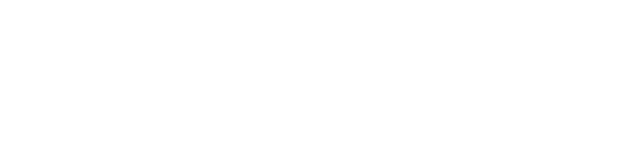
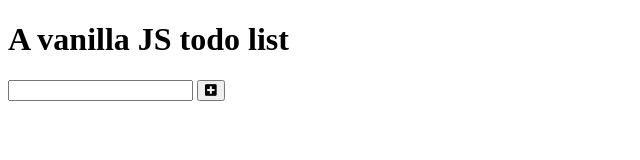
Before and after one commit to dominicdaviescodes/vanilla-todo, a plain HTML site: page index.html in a window 1280 px wide. Shown: the whole page, without its empty margins (0-640 px from the left). Drawn offline with Linux system fonts and the light colour scheme.

Commit message:
create html structure

```diff
--- a/index.html
+++ b/index.html
@@ -11,7 +11,20 @@
 </head>
 
 <body>
+  <header>
+    <h1>A vanilla JS todo list</h1>
+  </header>
+  <form>
+    <input type="text" class="todo-input">
+    <button class="todo-button" type="submit">
+      <i class="fas fa-plus-square"></i>
+    </button>
+  </form>
+  <div class="todo-container">
+    <ul class="todo-list">
 
+    </ul>
+  </div>
 
   <script src="app.js"></script>
 </body>
```
